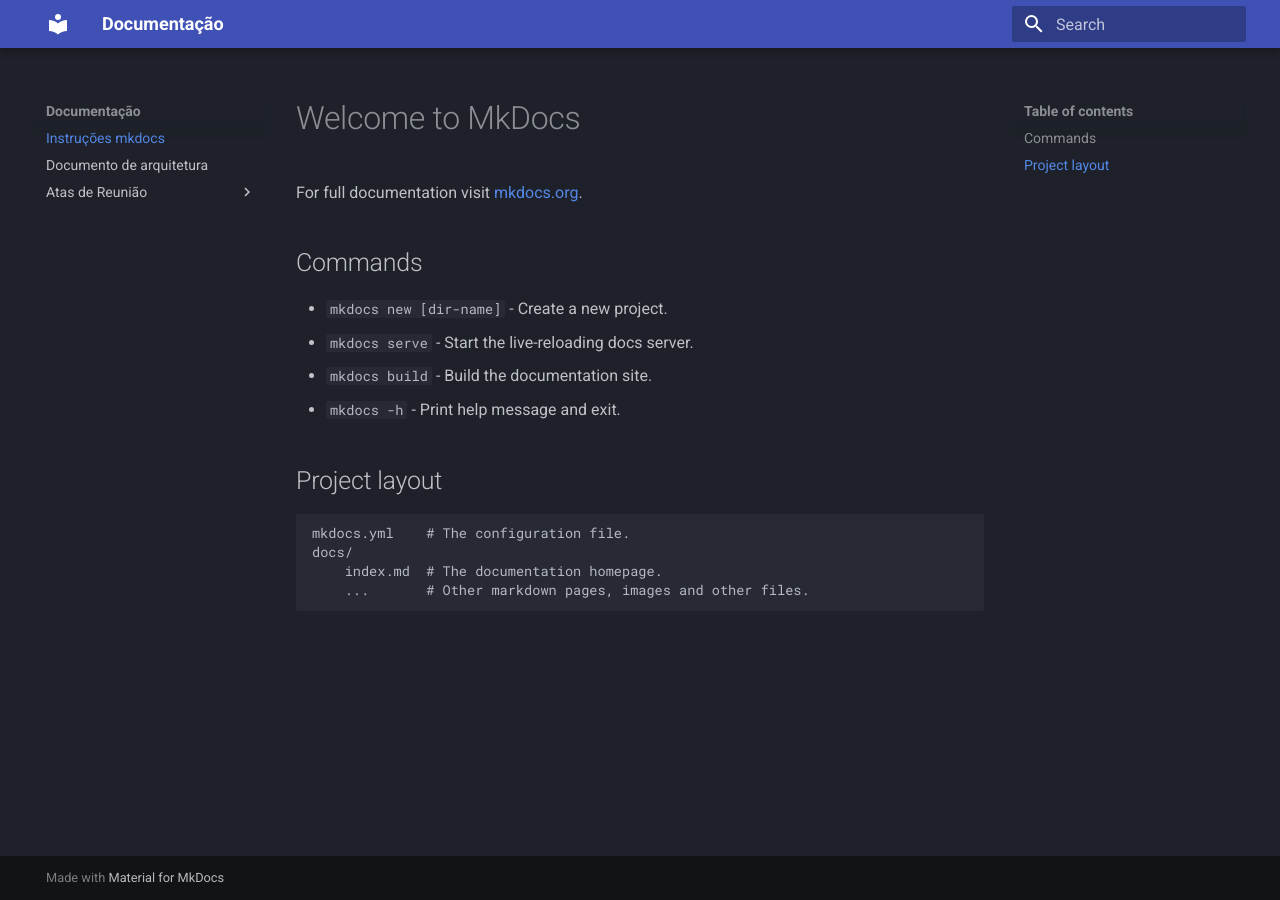
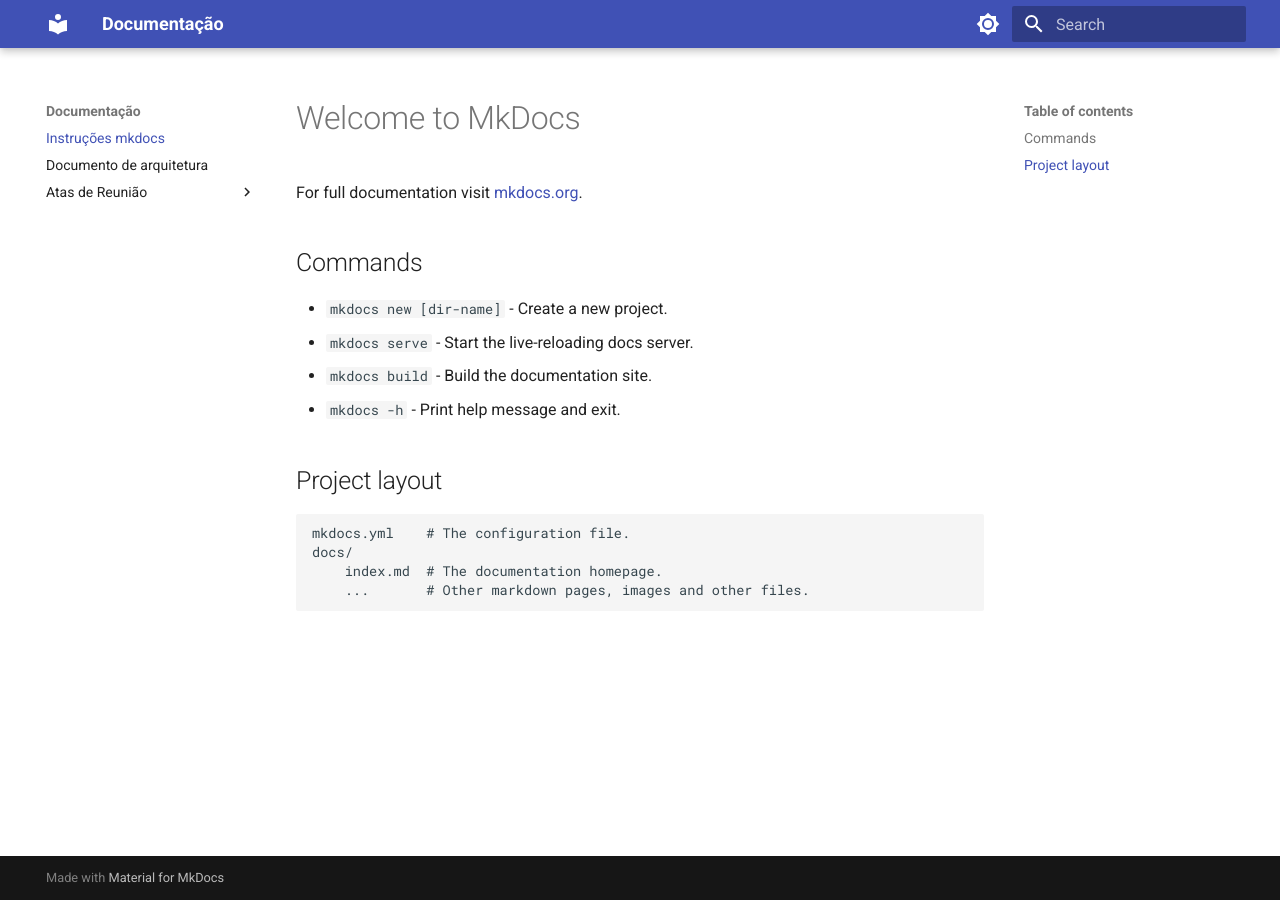
Before and after one commit to FGA0138-MDS-Ajax/2025.2-Gilgamesh, an MkDocs documentation site: the page built from docs/index.md, in a window 1280 px wide. Built offline with MkDocs 1.6.1 and Material for MkDocs 9.7.7, drawn with Linux system fonts in a browser that asks for light colours.

Commit message:
Configure light and dark theme palette
Added palette configuration for light and dark themes.

```diff
--- a/mkdocs.yml
+++ b/mkdocs.yml
@@ -12,20 +12,23 @@
 
 theme:
   name: material
+
+  # Adicione o bloco 'palette' para configurar o tema claro e o tema escuro.
   palette:
-    # 1. ESQUEMA DE CORES GERAL (Fundo da página e da barra de navegação)
-    # Selecione um: default (claro), slate (escuro/cinza), ou outro.
-    scheme: slate # 'default' para claro, 'slate' para escuro
+    # 1. Configuração do Tema CLARO (Day mode)
+    - media: "(prefers-color-scheme: light)" # Aplica-se se o SO for claro
+      scheme: default                        # Esquema padrão do Material (fundo claro)
+      primary: indigo                        # Cor principal de destaque (cabeçalho, etc.)
+      accent: deep orange                    # Cor de acento (links, botões)
+      toggle:
+        icon: material/brightness-7          # Ícone de Sol
+        name: Trocar para modo escuro
 
-    # 2. COR PRIMÁRIA (Cor principal de destaque: cabeçalho, botões, links)
-    # Escolha uma cor: red, pink, indigo, blue, green, amber, etc.
-    primary: indigo
-
-    # 3. COR DE ACENTO (Usada para destaques menores, como caixas de seleção)
-    # Escolha uma cor: red, pink, indigo, blue, green, amber, etc.
-    accent: amber
-
-  # 4. CONFIGURAÇÕES VISUAIS DA FONTE
-  font:
-    text: Roboto # Fonte do corpo do texto
-    code: Roboto Mono # Fonte usada para código
+    # 2. Configuração do Tema ESCURO (Night mode)
+    - media: "(prefers-color-scheme: dark)"  # Aplica-se se o SO for escuro
+      scheme: slate                          # Esquema escuro do Material (fundo cinza escuro)
+      primary: blue grey                     # Cor principal de destaque no escuro
+      accent: deep orange                    # Cor de acento
+      toggle:
+        icon: material/brightness-4          # Ícone de Lua
+        name: Trocar para modo claro
```
